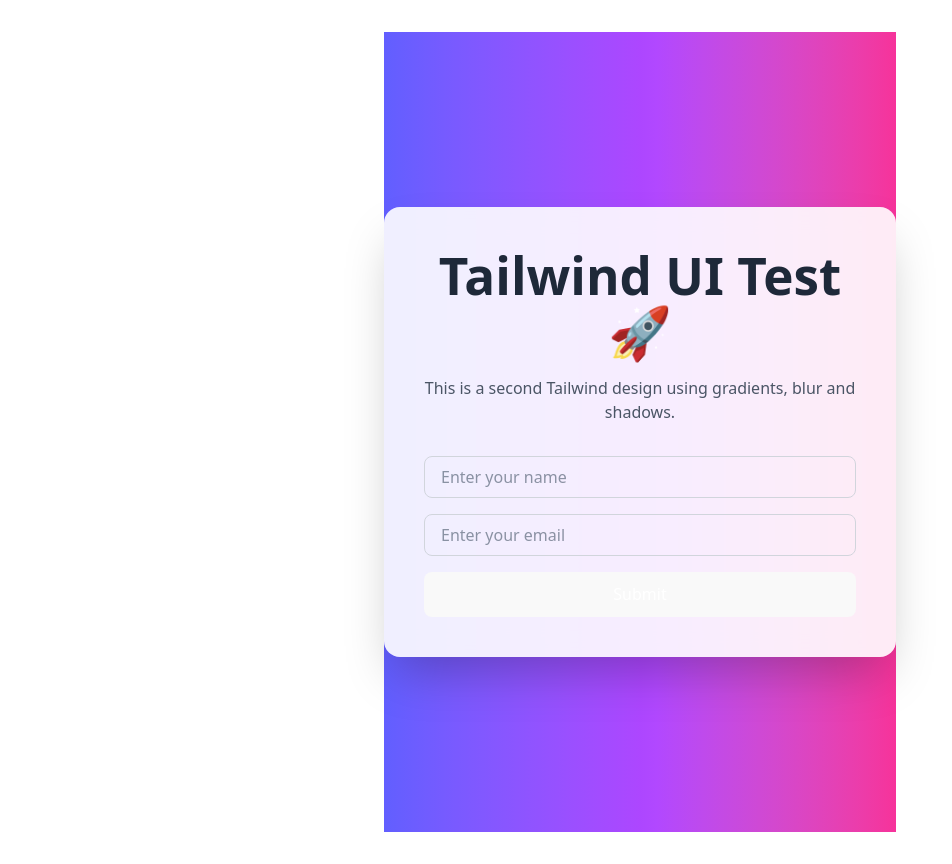
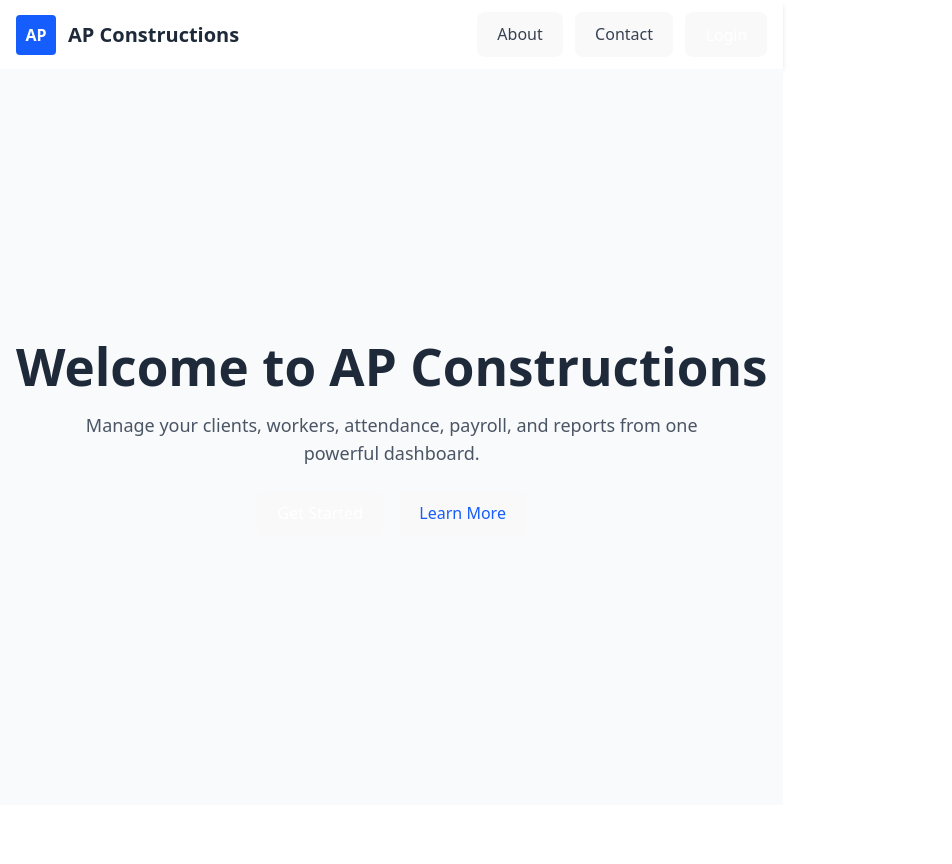
Before and after one commit to ashurohom/ap-constructions-frontend, a React (Vite) app in the folder ap-construtions/: page / in a window 1280 px wide. Shown: the whole page, without its empty margins (0-952 px from the left). After the commit the page ends 805 px from the top, so only its background shows below. Built offline with nearby package versions, Linux system fonts and the light colour scheme.

Commit message:
add mohe page

```diff
--- a/ap-construtions/src/App.jsx
+++ b/ap-construtions/src/App.jsx
@@ -1,45 +1,7 @@
-import { useState } from 'react'
-import reactLogo from './assets/react.svg'
-import viteLogo from '/vite.svg'
-import './App.css'
+import Home from "./pages/Home";
 
 function App() {
-  return (
-    <div className="min-h-screen flex items-center justify-center bg-gradient-to-r from-indigo-500 via-purple-500 to-pink-500">
-
-      <div className="bg-white/90 backdrop-blur-md rounded-2xl shadow-2xl p-10 w-full max-w-lg">
-
-        <h1 className="text-4xl font-extrabold text-center text-gray-800 mb-4">
-          Tailwind UI Test 🚀
-        </h1>
-
-        <p className="text-center text-gray-600 mb-8">
-          This is a second Tailwind design using gradients, blur and shadows.
-        </p>
-
-        <div className="space-y-4">
-          <input
-            type="text"
-            placeholder="Enter your name"
-            className="w-full px-4 py-2 border border-gray-300 rounded-lg focus:outline-none focus:ring-2 focus:ring-purple-500"
-          />
-
-          <input
-            type="email"
-            placeholder="Enter your email"
-            className="w-full px-4 py-2 border border-gray-300 rounded-lg focus:outline-none focus:ring-2 focus:ring-purple-500"
-          />
-
-          <button
-            className="w-full py-2 bg-purple-600 text-white font-semibold rounded-lg hover:bg-purple-700 transition duration-300"
-          >
-            Submit
-          </button>
-        </div>
-
-      </div>
-    </div>
-  )
+  return <Home />;
 }
 
-export default App
+export default App;
--- a/ap-construtions/src/pages/Home.jsx
+++ b/ap-construtions/src/pages/Home.jsx
@@ -0,0 +1,35 @@
+import Navbar from "../components/Navbar";
+
+const Home = () => {
+  return (
+    <>
+      <Navbar />
+
+      {/* Hero Section */}
+      <section className="min-h-[calc(100vh-64px)] flex items-center justify-center bg-gray-50">
+        <div className="text-center px-4">
+
+          <h1 className="text-4xl md:text-5xl font-bold text-gray-800 mb-4">
+            Welcome to AP Constructions
+          </h1>
+
+          <p className="text-gray-600 text-lg max-w-2xl mx-auto mb-6">
+            Manage your clients, workers, attendance, payroll, and reports
+            from one powerful dashboard.
+          </p>
+
+          <div className="flex justify-center gap-4">
+            <button className="px-6 py-3 bg-blue-600 text-white rounded-lg hover:bg-blue-700 transition">
+              Get Started
+            </button>
+            <button className="px-6 py-3 border border-blue-600 text-blue-600 rounded-lg hover:bg-blue-50 transition">
+              Learn More
+            </button>
+          </div>
+        </div>
+      </section>
+    </>
+  );
+};
+
+export default Home;
```
